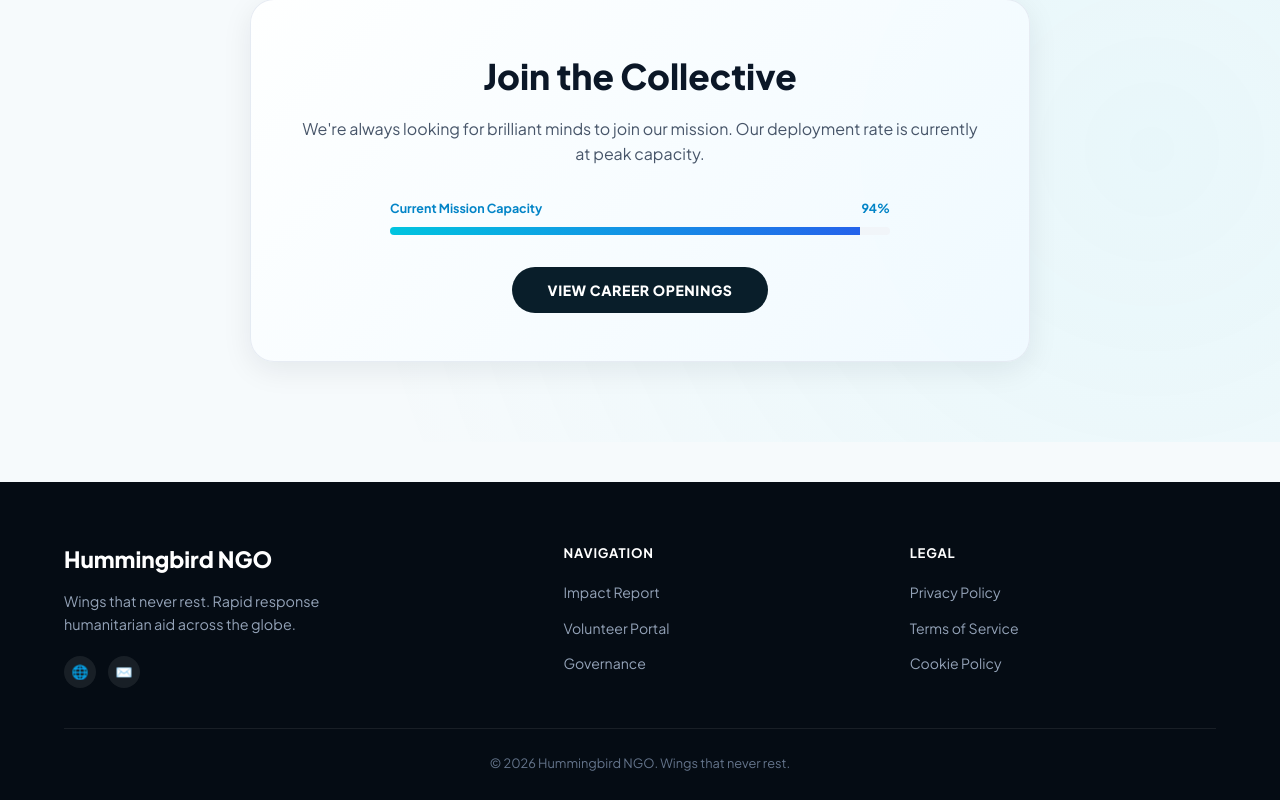
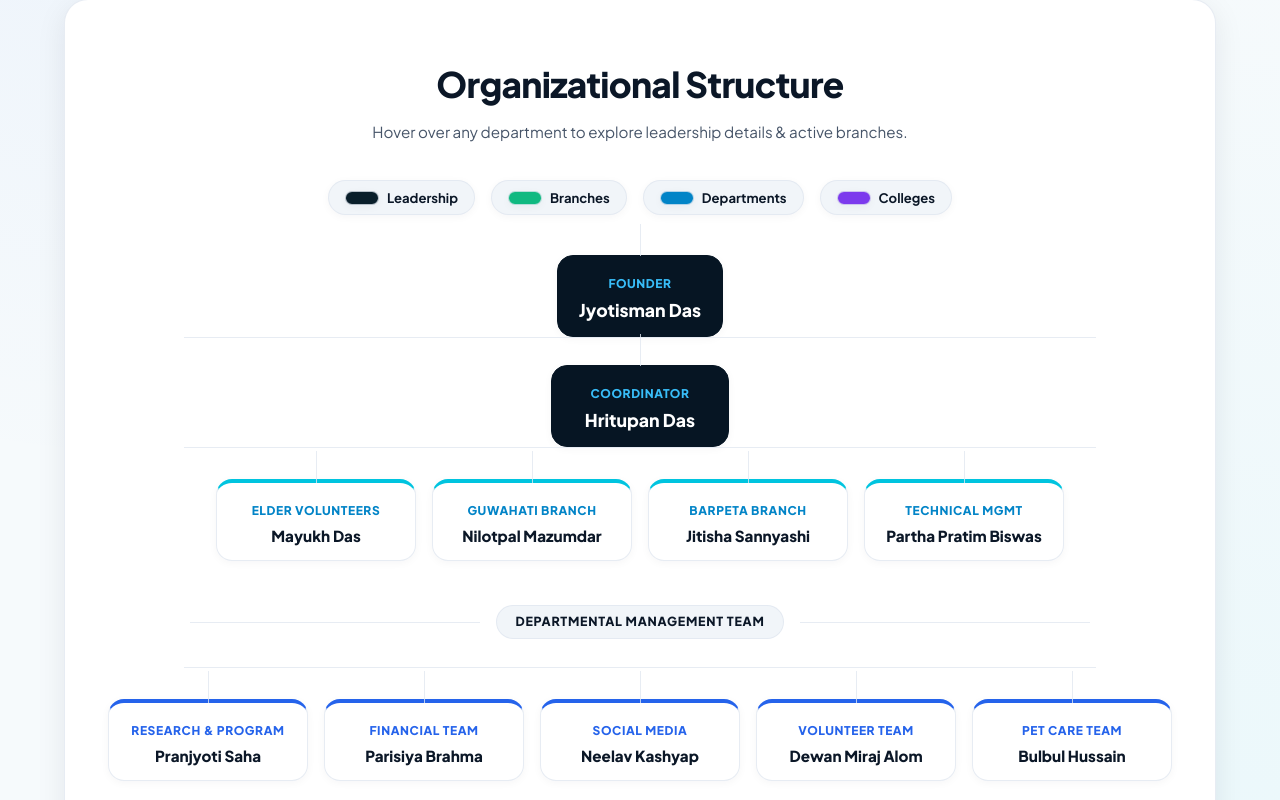
Before and after one commit to Ninad-Hazarika/HummingbirdNGO, a React (Vite) app in the folder client/: page /team in a window 1280 px wide. Shown: the part 1580-2380 px from the top of the page. Built offline with nearby package versions, Linux system fonts and the light colour scheme.

Commit message:
Add interactive team org chart

```diff
--- /dev/null
+++ b/client/src/components/TeamOrgChart.css
@@ -0,0 +1,263 @@
+/* Team Org Chart matching site design system */
+
+.oc-wrap {
+  padding: 56px 32px;
+  background: #ffffff;
+  border-radius: var(--radius-lg);
+  border: 1px solid var(--border-color);
+  box-shadow: var(--shadow-md);
+  margin: 60px 0;
+  position: relative;
+  overflow: hidden;
+}
+
+.oc-header-title {
+  text-align: center;
+  font-size: 2.2rem;
+  font-weight: 800;
+  color: var(--text-main);
+  margin-bottom: 8px;
+  letter-spacing: -0.02em;
+}
+
+.oc-header-subtitle {
+  text-align: center;
+  font-size: 0.95rem;
+  color: var(--text-muted);
+  margin-bottom: 36px;
+  line-height: 1.6;
+}
+
+@keyframes ocRiseIn {
+  from {
+    opacity: 0;
+    transform: translateY(16px);
+  }
+  to {
+    opacity: 1;
+    transform: translateY(0);
+  }
+}
+
+.oc-legend {
+  display: flex;
+  gap: 16px;
+  justify-content: center;
+  margin-bottom: 40px;
+  flex-wrap: wrap;
+}
+
+.oc-legend span {
+  display: inline-flex;
+  align-items: center;
+  gap: 8px;
+  font-size: 0.82rem;
+  font-weight: 700;
+  color: var(--text-main);
+  background: var(--bg-card-alt);
+  padding: 6px 16px;
+  border-radius: var(--radius-full);
+  border: 1px solid var(--border-color);
+  box-shadow: var(--shadow-sm);
+}
+
+.oc-dot {
+  width: 8px;
+  height: 8px;
+  border-radius: 50%;
+  display: inline-block;
+}
+
+.oc-center {
+  display: flex;
+  flex-direction: column;
+  align-items: center;
+}
+
+.oc-divider {
+  display: flex;
+  align-items: center;
+  gap: 16px;
+  max-width: 900px;
+  margin: 44px auto 28px;
+}
+
+.oc-divider span {
+  font-size: 0.78rem;
+  font-weight: 800;
+  letter-spacing: 0.06em;
+  text-transform: uppercase;
+  color: var(--text-main);
+  background: var(--bg-card-alt);
+  padding: 6px 18px;
+  border-radius: var(--radius-full);
+  border: 1px solid var(--border-color);
+  white-space: nowrap;
+}
+
+.oc-divider::before,
+.oc-divider::after {
+  content: '';
+  flex: 1;
+  height: 1px;
+  background: var(--border-color);
+}
+
+.oc-row {
+  display: flex;
+  justify-content: center;
+  gap: 16px;
+  position: relative;
+  padding-top: 32px;
+  flex-wrap: wrap;
+  max-width: 1100px;
+  margin: 0 auto;
+}
+
+.oc-row::before {
+  content: '';
+  position: absolute;
+  top: 0;
+  left: 8%;
+  right: 8%;
+  height: 1px;
+  background: var(--border-color);
+}
+
+.oc-card {
+  position: relative;
+  flex: 1 1 160px;
+  max-width: 200px;
+  min-width: 145px;
+  background: #ffffff;
+  border: 1px solid var(--border-color);
+  border-radius: var(--radius-md);
+  padding: 18px 14px 14px;
+  text-align: center;
+  transition: all 0.3s ease;
+  opacity: 0;
+  animation: ocRiseIn 0.45s ease forwards;
+  box-shadow: var(--shadow-sm);
+  cursor: pointer;
+}
+
+.oc-card::before {
+  content: '';
+  position: absolute;
+  top: -32px;
+  left: 50%;
+  width: 1px;
+  height: 32px;
+  background: var(--border-color);
+}
+
+.oc-card:hover {
+  transform: translateY(-4px);
+  box-shadow: var(--shadow-md);
+  z-index: 5;
+}
+
+.oc-role {
+  font-size: 0.75rem;
+  font-weight: 800;
+  margin-bottom: 6px;
+  letter-spacing: 0.05em;
+  text-transform: uppercase;
+}
+
+.oc-name {
+  font-size: 0.95rem;
+  font-weight: 800;
+  color: var(--text-main);
+  margin: 0;
+  line-height: 1.3;
+}
+
+.oc-detail {
+  max-height: 0;
+  overflow: hidden;
+  opacity: 0;
+  transition: max-height 0.3s ease, opacity 0.25s ease, margin-top 0.3s ease;
+  font-size: 0.8rem;
+  font-weight: 600;
+  color: #0284c7;
+  margin-top: 0;
+  line-height: 1.4;
+}
+
+.oc-card:hover .oc-detail {
+  max-height: 80px;
+  opacity: 1;
+  margin-top: 8px;
+}
+
+.oc-single {
+  max-width: 240px;
+  flex: 0 0 auto;
+}
+
+.oc-single .oc-name {
+  font-size: 1.1rem;
+}
+
+/* Category Variants aligned with site theme */
+.oc-lead {
+  background: #061523;
+  color: #ffffff;
+  border-color: #061523;
+}
+.oc-lead .oc-role {
+  color: #38bdf8;
+}
+.oc-lead .oc-name {
+  color: #ffffff;
+}
+.oc-lead .oc-detail {
+  color: #cbd5e1;
+}
+.oc-lead:hover {
+  border-color: var(--primary);
+}
+
+.oc-branch {
+  background: #ffffff;
+  border-top: 4px solid #00c4df;
+}
+.oc-branch .oc-role {
+  color: #0284c7;
+}
+.oc-branch:hover {
+  border-color: #00c4df;
+}
+
+.oc-dept {
+  background: #ffffff;
+  border-top: 4px solid #2563eb;
+}
+.oc-dept .oc-role {
+  color: #2563eb;
+}
+.oc-dept:hover {
+  border-color: #2563eb;
+}
+
+.oc-college {
+  background: #ffffff;
+  border-top: 4px solid #8b5cf6;
+}
+.oc-college .oc-role {
+  color: #7c3aed;
+}
+.oc-college:hover {
+  border-color: #8b5cf6;
+}
+
+@media (prefers-reduced-motion: reduce) {
+  .oc-card {
+    animation: none;
+    opacity: 1;
+  }
+  .oc-card:hover {
+    transform: none;
+  }
+}
--- /dev/null
+++ b/client/src/components/TeamOrgChart.jsx
@@ -0,0 +1,86 @@
+import React from "react";
+import "./TeamOrgChart.css";
+
+const branches = [
+  { role: "Elder Volunteers", name: "Mayukh Das", detail: "Head of department" },
+  { role: "Guwahati Branch", name: "Nilotpal Mazumdar", detail: "With Pranay Nath" },
+  { role: "Barpeta Branch", name: "Jitisha Sannyashi", detail: "Sub-Head: Riya Bayan" },
+  { role: "Technical Mgmt", name: "Partha Pratim Biswas", detail: "Head of department" },
+];
+
+const departments = [
+  { role: "Research & Program", name: "Pranjyoti Saha", detail: "Sub-Head: Taavishi Agarwal" },
+  { role: "Financial Team", name: "Parisiya Brahma", detail: "Sub-Head: Snigdha Sahu" },
+  { role: "Social Media", name: "Neelav Kashyap", detail: "Sub-Head: Uddipta Nath" },
+  { role: "Volunteer Team", name: "Dewan Miraj Alom", detail: "Sub-Head: Nitish Das" },
+  { role: "Pet Care Team", name: "Bulbul Hussain", detail: "Sub-Head: Jishu Das" },
+];
+
+const colleges = [
+  { role: "RGU", name: "Bulbul Hussain", detail: "With Hritupan Das" },
+  { role: "Pragjyotish College", name: "Kaustav Moni Nath", detail: "Deepjyoti Das, Pinkal Chetry" },
+  { role: "GCC", name: "Pranay Nath", detail: "With Nilotpal Mazumdar" },
+  { role: "KC Das Commerce", name: "Subungsar Boro", detail: "College Coordinator" },
+  { role: "Assam Eng. Institute", name: "Dhrubaark Das", detail: "College Coordinator" },
+];
+
+function Card({ role, name, detail, variant, single, delay }) {
+  return (
+    <div
+      className={`oc-card oc-${variant} ${single ? "oc-single" : ""}`}
+      style={{ animationDelay: `${delay}s` }}
+    >
+      <p className="oc-role">{role}</p>
+      <p className="oc-name">{name}</p>
+      {detail && <div className="oc-detail">{detail}</div>}
+    </div>
+  );
+}
+
+export default function TeamOrgChart() {
+  return (
+    <section className="oc-wrap">
+      <h2 className="oc-header-title">Organizational Structure</h2>
+      <p className="oc-header-subtitle">
+        Hover over any department to explore leadership details & active branches.
+      </p>
+
+      <div className="oc-legend">
+        <span><span className="oc-dot" style={{ background: "#091e2a" }}></span>Leadership</span>
+        <span><span className="oc-dot" style={{ background: "#10b981" }}></span>Branches</span>
+        <span><span className="oc-dot" style={{ background: "#0284c7" }}></span>Departments</span>
+        <span><span className="oc-dot" style={{ background: "#7c3aed" }}></span>Colleges</span>
+      </div>
+
+      <div className="oc-center">
+        <Card role="Founder" name="Jyotisman Das" detail="Wings That Never Rest" variant="lead" single delay={0} />
+      </div>
+
+      <div className="oc-row" style={{ justifyContent: "center", paddingTop: 28 }}>
+        <Card role="Coordinator" name="Hritupan Das" detail="Operations Coordinator" variant="lead" single delay={0.05} />
+      </div>
+
+      <div className="oc-row">
+        {branches.map((b, i) => (
+          <Card key={b.role} {...b} variant="branch" delay={0.05 * i} />
+        ))}
+      </div>
+
+      <div className="oc-divider"><span>Departmental Management Team</span></div>
+
+      <div className="oc-row">
+        {departments.map((d, i) => (
+          <Card key={d.role} {...d} variant="dept" delay={0.05 * i} />
+        ))}
+      </div>
+
+      <div className="oc-divider"><span>College Coordinators</span></div>
+
+      <div className="oc-row">
+        {colleges.map((c, i) => (
+          <Card key={c.role} {...c} variant="college" delay={0.05 * i} />
+        ))}
+      </div>
+    </section>
+  );
+}
--- a/client/src/pages/Team.jsx
+++ b/client/src/pages/Team.jsx
@@ -1,3 +1,4 @@
+import TeamOrgChart from "../components/TeamOrgChart";
 import "./Team.css";
 
 function Team() {
@@ -134,6 +135,9 @@ function Team() {
           </div>
         </div>
 
+        {/* Interactive Organizational Structure Chart */}
+        <TeamOrgChart />
+
         {/* Join the Collective */}
         <div className="join-collective-card">
           <h2 className="jc-title">Join the Collective</h2>
```
